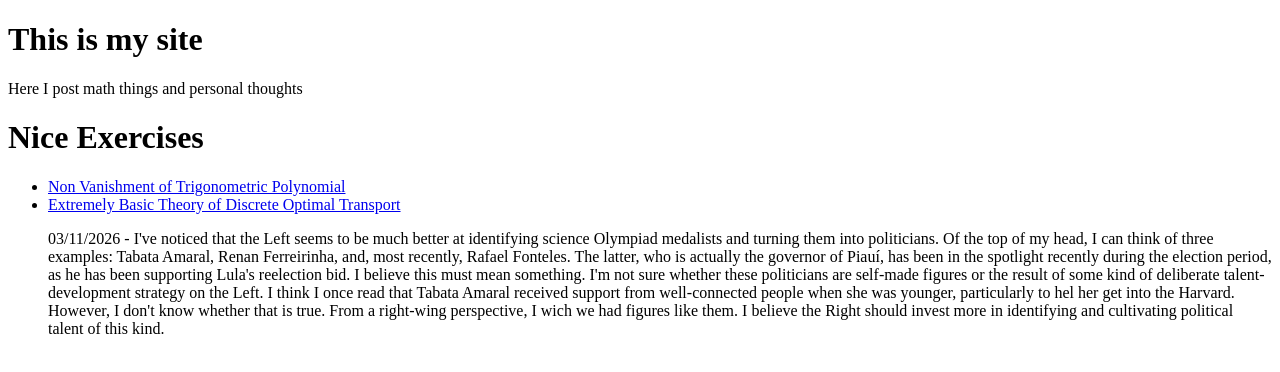
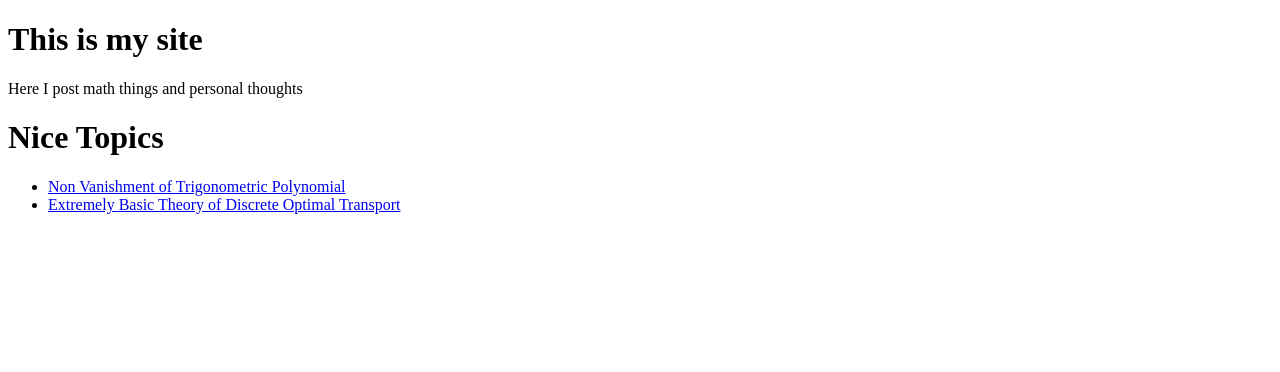
Before and after one commit to kaua-reichert/mysite, a plain HTML site: page index.html in a window 1280 px wide. Drawn offline with Linux system fonts and the light colour scheme.

Commit message:
Update index.html

```diff
--- a/index.html
+++ b/index.html
@@ -10,7 +10,7 @@
     <p>Here I post math things and personal thoughts</p>
 
 
-<h1>Nice Exercises</h1>
+<h1>Nice Topics</h1>
 
 <ul>
     <li>
@@ -25,15 +25,5 @@
         </a>
     </li>
 
-
-<p>03/11/2026 - I've noticed that the Left seems to be much better at identifying science Olympiad medalists and turning them into politicians.
-Of the top of my head, I can think of three examples: Tabata Amaral, Renan Ferreirinha, and, most recently, Rafael Fonteles. The latter, who is
-actually the governor of Piauí, has been in the spotlight recently during the election period, as he has been supporting Lula's reelection bid.
-I believe this must mean something. I'm not sure whether these politicians are self-made figures or the result of some kind of deliberate
-talent-development strategy on the Left. I think I once read that Tabata Amaral received support from well-connected people when she was younger,
-particularly to hel her get into the Harvard. However, I don't know whether that is true.
-From a right-wing perspective, I wich we had figures like them. I believe the Right should invest more in identifying and cultivating political
-talent of this kind.</p>
-
 </body>
 </html>
```
